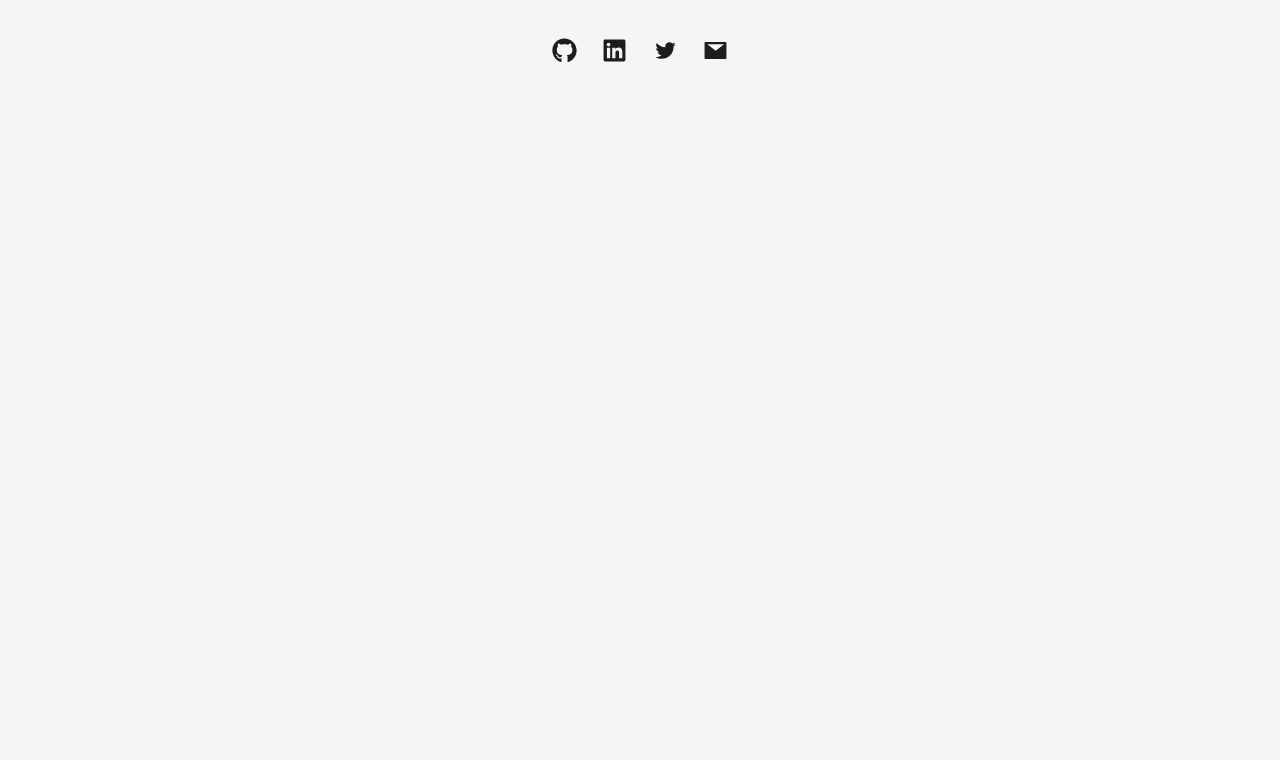
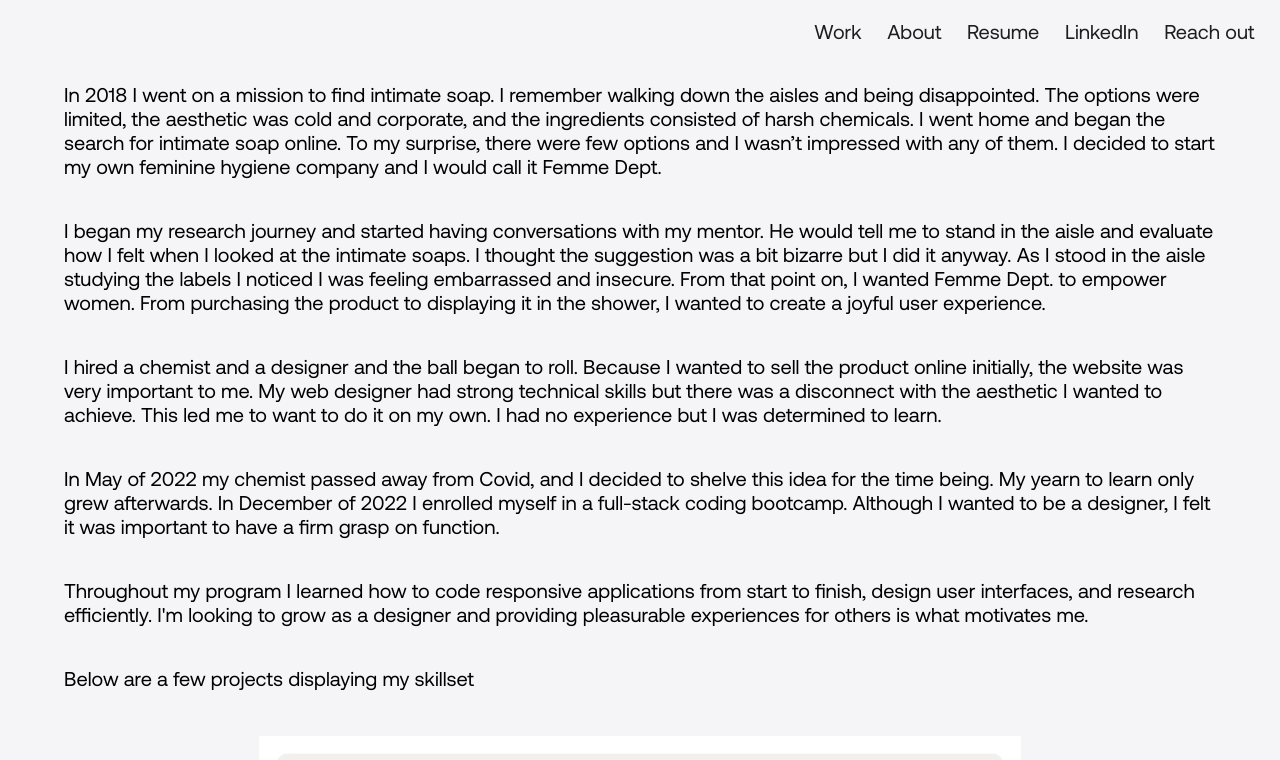
Before and after one commit to sophiehomer/react_portfolio, a React (Create React App) app: page /work in a window 1280 px wide. Before the commit this address had no page. Shown: the top 760 px of the page. Built offline with nearby package versions, Linux system fonts and the light colour scheme.

Commit message:
updated work

```diff
--- a/src/App.js
+++ b/src/App.js
@@ -10,6 +10,7 @@ import Home from './pages/home';
 import FemmeDept from './pages/femme_dept'
 import Kit from './pages/kit'
 import DinnerDrinks from './pages/dinner_drinks'
+import Work from './pages/work'
 
 // importing components from react-router-dom package
 import {
@@ -39,6 +40,7 @@ function App() {
       <Router>
         <Routes>
           <Route path="/sophie_homer_portfolio" element={<Home />} />
+          <Route path="/work" element={<Work />} />
           <Route path="/femme_dept" element={< FemmeDept/>} />
           <Route path="/kit" element={ <Kit /> } />
           <Route path="/dinner_drinks" element={ <DinnerDrinks /> } />
--- a/src/components/Navigation/index.js
+++ b/src/components/Navigation/index.js
@@ -2,8 +2,7 @@ import React from 'react'
 import './styles.css'
 import { AiOutlineArrowRight } from 'react-icons/ai'
 import Pdf from '../../assets/documents/sophie-homer-resume.pdf'
-
-
+import { Link } from 'react-router-dom'
 
 const Navigation = (props) => {
   const handleClick = (e) => {
@@ -12,13 +11,16 @@ const Navigation = (props) => {
   }
   return (
     <nav className="nav">
-        <a download href= {Pdf} rel="noreferrer" target="_blank" className="resume">Download my resume <AiOutlineArrowRight className="arrow" size={20}/></a>
-
+        <Link to="/work" className="portfolio">
+          Work <AiOutlineArrowRight className="arrow" size={20}/>
+        </Link>
+        <a download href= {Pdf} rel="noreferrer" target="_blank" className="resume">Resume <AiOutlineArrowRight className="arrow" size={20}/></a>
+        <a href='https://www.linkedin.com/in/sophie-homer-94603633/' className='contact'>LinkedIn <AiOutlineArrowRight className="arrow" size={20}/></a>
         <a href='mailto:sophiehomer94@gmail.com' className='contact'>Reach out <AiOutlineArrowRight className="arrow" size={20}/></a>
 
-        <a href="#femmeDeptContainer" className="portfolio" onClick={handleClick} >
-        Check out my work <AiOutlineArrowRight className="arrow" size={20}/>
-        </a>
+
+
+
   </nav>
   )
 }
--- a/src/components/Navigation_project/index.js
+++ b/src/components/Navigation_project/index.js
@@ -10,19 +10,17 @@ const NavProject = (props) => {
   }
   return (
     <nav className="projectNav">
+      <Link to="/work" className="portfolioNav">
+        Work
+      </Link>
       <Link to="/sophie_homer_portfolio#aboutContent" className="aboutNav">
         About
-    </Link>
-    <Link to="/sophie_homer_portfolio#femmeDeptContainer" className="portfolioNav">
-      Work
       </Link>
       <a download href= {Pdf} rel="noreferrer" target="_blank" className="resumeNav">
         Resume
       </a>
-    <Link to="/sophie_homer_portfolio#contactSection" className="contactNav">
-      Contact
-    </Link>
-
+      <a href='https://www.linkedin.com/in/sophie-homer-94603633/' className='linkedinNav'>LinkedIn</a>
+      <a href='mailto:sophiehomer94@gmail.com' className='contactNav'>Reach out</a>
   </nav>
   )
 }
--- a/src/index.css
+++ b/src/index.css
@@ -24,7 +24,7 @@ body {
 .nav {
   display:flex;
   flex-direction: column;
-  width: 80%;
+  width: 90%;
 }
 
 .about,
@@ -69,6 +69,14 @@ body {
   background-color: transparent !important;
   font-family: aeonik-regular, sans-serif;
   text-decoration: none;
+  margin-left: 2%;
+}
+
+.aboutNav:hover,
+.portfolioNav:hover,
+.resumeNav:hover,
+.contactNav:hover {
+  text-decoration: underline;
 }
 
 .portfolioNav {
@@ -83,6 +91,17 @@ body {
 }
 
 .resumeNav {
+  font-size: 20px;
+  font-weight: 400;
+  color: #1D1D1F;
+  border: none;
+  background-color: transparent !important;
+  font-family: aeonik-regular, sans-serif;
+  text-decoration: none;
+  margin-left: 2%;
+}
+
+.linkedinNav {
   font-size: 20px;
   font-weight: 400;
   color: #1D1D1F;
@@ -108,14 +127,14 @@ body {
 /* ---------------------------------- ABOUT --------------------------------- */
 .title {
   font-family: aeonik-medium, sans-serif;
-  font-size: 100px;
+  font-size: 90px;
   font-weight: 400;
   margin-bottom: 2%;
-  margin-top: 4%;
+  margin-top: 2%;
 }
 
 .introText {
-  font-size: 60px;
+  font-size: 50px;
   margin-bottom: 0;
   font-weight: 400;
   margin-top: 0;
@@ -131,7 +150,7 @@ body {
   flex-wrap: wrap;
   align-content: center;
   text-align: left;
-  width: 80%;
+  width: 90%;
 }
 
 .aboutText {
@@ -139,6 +158,7 @@ body {
   font-size: 25px;
   line-height: 35px;
   padding-bottom: 2%;
+  margin-bottom: 0%;
   letter-spacing: 0.01em !important;
 }
 
@@ -163,7 +183,20 @@ body {
   justify-content: space-evenly;
   padding-bottom: 10%;
 }
-/* --------------------------------- MY WORK -------------------------------- */
+/* ---------------------------------  WORK -------------------------------- */
+.workIntroContainer {
+  display: flex;
+  flex-direction: column;
+  justify-content: center;
+  padding-left: 5%;
+  padding-right: 5%;
+}
+
+.workIntro {
+text-align: left;
+font-size: 20px;
+}
+
 .portfolioImages {
   display: flex;
   flex-wrap: wrap;
@@ -233,7 +266,7 @@ body {
   align-content: center;
   width: 100%;
   margin-bottom: 10%;
-  padding-top: 6%;
+  padding-top: 2%;
 }
 
 .dinnerDrinksContainer {
@@ -363,13 +396,12 @@ body {
 .projectTitle {
   font-size: 40px;
   font-weight: 500;
-  letter-spacing: 0.01em;
   margin-bottom: 4%;
   margin-top: 0%;
 }
 
 .femmeDeptPage {
-  padding-top: 4%;
+  padding-top: 2%;
   display: flex;
   flex-direction: column;
   justify-content:center;
@@ -398,9 +430,8 @@ body {
   font-weight: normal;
   line-height: 35px;
   margin-top: 0%;
+  margin-bottom: 0%;
   font-size: 20px;
-  margin-bottom: 13%;
-  letter-spacing: 0.01em;
 }
 
 .product {
@@ -409,8 +440,11 @@ body {
   margin-top: 2%;
   color: #1D1D1F;
   font-weight: 500;
-  letter-spacing: 0.01em;
   text-decoration: none !important;
+}
+
+.product:hover {
+  text-decoration: underline !important;
 }
 
 .technologiesUsed {
@@ -419,19 +453,15 @@ body {
   line-height: 35px;
   margin-top: 0%;
   margin-bottom: 3%;
-  letter-spacing: 0.01em;
+  /* letter-spacing: 0.01em; */
 }
 
 .productImageContainer {
-  width: 40%;
-
+width: 40%;
 }
 
 .prototypeButtonContainer {
-  display: flex;
-  flex-direction: row;
-  justify-content: flex-start;
-  margin-left: 9.2%;
+padding-top: 4%;
 }
 
 .prototype {
@@ -440,7 +470,7 @@ body {
   background-color: transparent;
   color: #1D1D1F;
   border: 1.5px solid #1D1D1F;
-  letter-spacing: 0.02em;
+  /* letter-spacing: 0.02em; */
   font-size: 18px;
   font-family: aeonik-regular, sans-serif;
 
@@ -452,14 +482,13 @@ body {
   align-items: flex-start;
   font-family: aeonik-medium, sans-serif;
   margin: 0;
-  letter-spacing: 0.01em;
+  /* letter-spacing: 0.01em; */
   font-size: 30px;
   line-height: 2;
 }
 
 .femmeDeptRole {
   margin: 0;
-  letter-spacing: 0.01em;
   font-size: 20px;
 }
 
@@ -467,7 +496,6 @@ body {
   display: flex;
   flex-direction: column;
   align-items: flex-start;
-  letter-spacing: 0.01em;
   padding-left: 100%;
   width: 120%;
   font-size: 30px;
@@ -483,8 +511,6 @@ body {
   text-align: left;
   line-height: 35px;
   margin-left: 10%;
-  margin-top: 1%;
-
 }
 
 .femmedeptsvg {
@@ -493,7 +519,6 @@ body {
 
 .figma {
   font-weight: 400;
-  letter-spacing: 0.01em;
   margin: 0;
   font-size: 20px;
   line-height: 1.75;
@@ -524,7 +549,7 @@ body {
 font-size: 40px;
 margin: 0;
 font-weight: 500;
-letter-spacing: 0.01em;
+/* letter-spacing: 0.01em; */
 font-family: aeonik-medium;
 
 }
@@ -536,30 +561,31 @@ font-family: aeonik-medium;
   text-align: left;
   margin: 0;
   line-height: 35px;
-  letter-spacing: 0.01em;
+  /* letter-spacing: 0.01em; */
 
 }
 
 .competitiveAnalysis {
-  margin: 4%;
+  margin-top: 4%;
+  margin-bottom: 2%;
   font-size: 25px;
   font-weight: 500;
-  letter-spacing: 0.01em;
   font-family: aeonik-medium, sans-serif;
 }
 
 .basicDesignElements {
-  margin: 4%;
+  margin-top: 4%;
+  margin-bottom: 2%;
   font-size: 25px;
   font-weight: 500;
-  letter-spacing: 0.01em;
   font-family: aeonik-medium, sans-serif;
 }
 
 .finalDesign {
+  margin-top: 4%;
+  margin-bottom: 2%;
   font-size: 25px;
   font-weight: 500;
-  letter-spacing: 0.01em;
   font-family: aeonik-medium, sans-serif;
 }
 
@@ -643,9 +669,8 @@ font-family: aeonik-medium;
   display: flex;
   flex-direction: row;
   justify-content: space-evenly;
-  /* padding-left: 6%; */
   padding-bottom: 6%;
-  padding-top: 4%;
+  padding-top: 2%;
   width: 100%;
 }
 
@@ -663,7 +688,7 @@ font-family: aeonik-medium;
   line-height: 35px;
   margin-top: 0%;
   font-size: 20px;
-  letter-spacing: 0.01em;
+  /* letter-spacing: 0.01em; */
   width: 100%;
 }
 
@@ -684,13 +709,13 @@ font-family: aeonik-medium;
 
 .kitRole {
   margin: 0;
-  letter-spacing: 0.01em;
+  /* letter-spacing: 0.01em; */
   font-size: 20px;
   width: 120%;
 }
 
 .kitTechnology {
-  letter-spacing: 0.01em;
+  /* letter-spacing: 0.01em; */
   width: 120%;
   font-family: aeonik-medium, sans-serif;
   font-size: 30px;
@@ -704,7 +729,7 @@ font-family: aeonik-medium;
   background-color: transparent;
   color: #1D1D1F;
   border: 1.5px solid #1D1D1F;
-  letter-spacing: 0.02em;
+  /* letter-spacing: 0.02em; */
   font-size: 18px;
   font-family: aeonik-regular, sans-serif;
 }
@@ -716,7 +741,7 @@ font-family: aeonik-medium;
   background-color: transparent;
   color: #1D1D1F;
   border: 1.5px solid #1D1D1F;
-  letter-spacing: 0.02em;
+  /* letter-spacing: 0.02em; */
   font-size: 18px;
   font-family: aeonik-regular, sans-serif;
 }
@@ -741,7 +766,7 @@ font-family: aeonik-medium;
   display: flex;
   flex-direction: row;
   justify-content: space-evenly;
-  padding-top: 4%;
+  padding-top: 2%;
   padding-bottom: 10%;
   width: 100%;
 }
@@ -760,7 +785,7 @@ font-family: aeonik-medium;
   line-height: 35px;
   margin-top: 0%;
   font-size: 20px;
-  letter-spacing: 0.01em;
+  /* letter-spacing: 0.01em; */
   width: 100%
 }
 
@@ -776,7 +801,7 @@ font-family: aeonik-medium;
 
 .dinnerDrinkRole {
   margin: 0;
-  letter-spacing: 0.01em;
+  /* letter-spacing: 0.01em; */
   font-size: 20px;
   width: 120%;
 }
@@ -784,7 +809,7 @@ font-family: aeonik-medium;
 .dinnerDrinkTechnology {
   font-family: aeonik-medium;
   font-size: 30px;
-  letter-spacing: 0.01em;
+  /* letter-spacing: 0.01em; */
   width: 120%;
   margin-left: 80%;
   line-height: 2;
@@ -794,7 +819,7 @@ font-family: aeonik-medium;
   font-family: aeonik-regular, sans-serif;
   font-weight: 400;
   font-size: 20px;
-  letter-spacing: 0.01em;
+  /* letter-spacing: 0.01em; */
   margin: 0%;
 }
 
@@ -811,7 +836,7 @@ font-family: aeonik-medium;
 
 .messageMe {
   font-weight: 500;
-  letter-spacing: 0.01em;
+  /* letter-spacing: 0.01em; */
 }
 
 .contactFormSection {
@@ -896,7 +921,7 @@ label {
   color: #1D1D1F;
   font-size: 16px;
   font-weight: 500;
-  letter-spacing: 0.02em;
+  /* letter-spacing: 0.02em; */
   background-color:transparent;
   font-family: aeonik-regular, sans-serif;
   border-radius: 24px;
@@ -1104,16 +1129,16 @@ footer {
   margin-top: 2%;
  }
 
- .prototypeButtonContainer {
+ /* .prototypeButtonContainer {
   display: flex;
   flex-direction: row;
   justify-content: center;
   padding-top: 4%;
   margin-left: 0;
- }
+ } */
 
  .femmeDeptSummary {
-  margin-bottom: 8%;
+  /* margin-bottom: 8%; */
   font-size: 16px;
   line-height: 25px;
  }
--- a/src/pages/home/index.js
+++ b/src/pages/home/index.js
@@ -7,8 +7,8 @@ const home = () => {
   return (
     <div>
         <About/>
-        <Portfolio/>
-        <Resume/>
+        {/* <Portfolio/> */}
+        {/* <Resume/> */}
     </div>
   )
 }
--- /dev/null
+++ b/src/pages/work/index.js
@@ -0,0 +1,37 @@
+import React, { useEffect } from 'react'
+import Portfolio from '../../components/Portfolio'
+import NavProject from '../../components/Navigation_project';
+
+const Work = () => {
+    useEffect(() => {
+        window.scrollTo(0, 0);
+      }, []);
+    return (
+      <div>
+           <NavProject/>
+        <section className='workIntroContainer'>
+        <p className="workIntro">
+            In 2018 I went on a mission to find intimate soap. I remember walking down the aisles and being disappointed. The options were limited, the aesthetic was cold and corporate, and the ingredients consisted of harsh chemicals. I went home and began the search for intimate soap online. To my surprise, there were few options and I wasn’t impressed with any of them. I decided to start my own feminine hygiene company and I would call it Femme Dept.
+        </p>
+        <p className="workIntro">
+            I began my research journey and started having conversations with my mentor. He would tell me to stand in the aisle and evaluate how I felt when I looked at the intimate soaps. I thought the suggestion was a bit bizarre but I did it anyway. As I stood in the aisle studying the labels I noticed I was feeling embarrassed and insecure. From that point on, I wanted Femme Dept. to empower women. From purchasing the product to displaying it in the shower, I wanted to create a joyful user experience.
+        </p>
+        <p className="workIntro">
+            I hired a chemist and a designer and the ball began to roll. Because I wanted to sell the product online initially, the website was very important to me. My web designer had strong technical skills but there was a disconnect with the aesthetic I wanted to achieve. This led me to want to do it on my own. I had no experience but I was determined to learn.
+        </p>
+        <p className="workIntro">
+            In May of 2022 my chemist passed away from Covid, and I decided to shelve this idea for the time being.  My yearn to learn only grew afterwards. In December of 2022 I enrolled myself in a full-stack coding bootcamp. Although I wanted to be a designer, I felt it was important to have a firm grasp on function.
+        </p>
+        <p className="workIntro">
+            Throughout my program I learned how to code responsive applications from start to finish, design user interfaces, and research efficiently. I'm looking to grow as a designer and providing pleasurable experiences for others is what motivates me.
+        </p>
+
+        <p className="workIntro">Below are a few projects displaying my skillset</p>
+        </section>
+
+        <Portfolio/>
+      </div>
+    )
+  }
+
+  export default Work
```
Also changed, not shown: src/pages/femme_dept/index.js (+6 -7 lines). Lines whose indentation alone changed are shown as unchanged.
